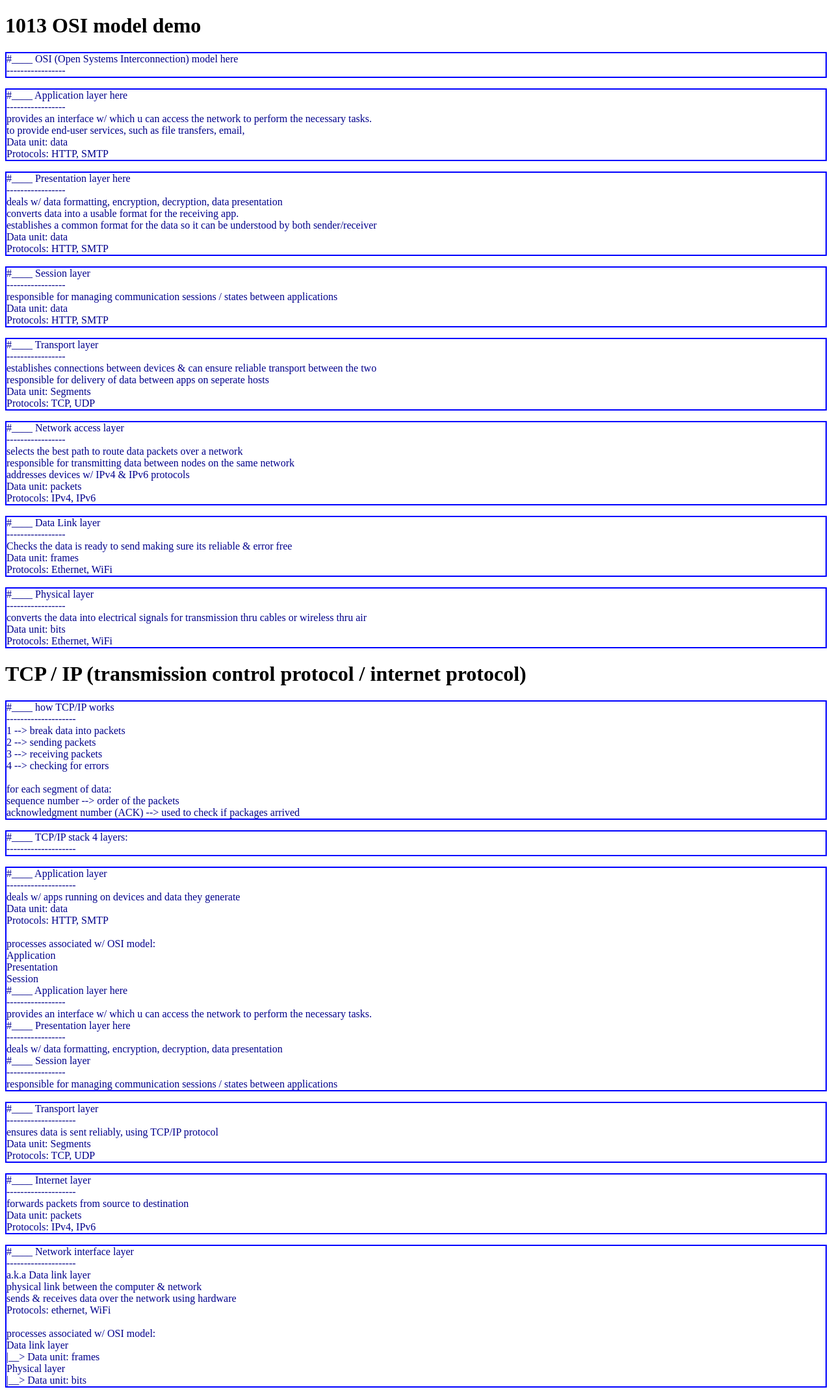
After one commit to py3user22/django_demo1002, a Django app: template myapp1002/templates/1013_osi_model_demo1.html in a window 1280 px wide. The commit adds this page. Shown: the whole page at 65% size. Run offline with Django 5.2, Linux system fonts and the light colour scheme; the template is opened without the code that fills it, so the values that code supplies are empty.

Commit message:
added 1013 osi model demo1

```diff
--- /dev/null
+++ b/myapp1002/templates/1013_osi_model_demo1.html
@@ -0,0 +1,147 @@
+<!doctype html>
+<html lang="en">
+<head>
+    <meta charset="UTF-8">
+    <meta name="viewport"
+          content="width=device-width, user-scalable=no, initial-scale=1.0, maximum-scale=1.0, minimum-scale=1.0">
+    <meta http-equiv="X-UA-Compatible" content="ie=edge">
+    <title>1013 osi model demo  </title>
+    <style>
+        p {color: darkblue; border: 2px solid blue;}
+    </style>
+</head>
+<body>
+    <h1>1013 OSI model demo</h1>
+    <p>
+        #____ OSI (Open Systems Interconnection) model here  <br>-----------------<br>
+
+    </p>
+
+    <p>
+        #____ Application layer  here  <br>-----------------<br>
+        provides an interface w/ which u can access the network to perform the necessary tasks. <br>
+        to provide end-user services, such as file transfers, email, <br>
+        Data unit: data <br>
+        Protocols: HTTP, SMTP <br>
+    </p>
+
+    <p>
+        #____ Presentation layer here  <br>-----------------<br>
+        deals w/ data formatting, encryption, decryption, data presentation <br>
+        converts data into a usable format for the receiving app. <br>
+        establishes a common format for the data so it can be understood by both sender/receiver <br>
+        Data unit: data <br>
+        Protocols: HTTP, SMTP <br>
+    </p>
+
+    <p>
+        #____ Session layer  <br>-----------------<br>
+        responsible for managing communication sessions / states between applications <br>
+        Data unit: data <br>
+        Protocols: HTTP, SMTP <br>
+    </p>
+
+    <p>
+        #____ Transport layer  <br>-----------------<br>
+        establishes connections between devices & can ensure reliable transport between the two <br>
+        responsible for delivery of data between apps on seperate hosts <br>
+        Data unit: Segments <br>
+        Protocols: TCP, UDP <br>
+    </p>
+
+    <p>
+        #____ Network access layer  <br>-----------------<br>
+        selects the best path to route data packets over a network <br>
+        responsible for transmitting data between nodes on the same network <br>
+        addresses devices w/ IPv4 & IPv6 protocols <br>
+        Data unit: packets <br>
+        Protocols: IPv4, IPv6 <br>
+    </p>
+
+    <p>
+        #____ Data Link layer <br>-----------------<br>
+        Checks the data is ready to send making sure its reliable & error free <br>
+        Data unit: frames <br>
+        Protocols: Ethernet, WiFi <br>
+    </p>
+
+    <p>
+        #____ Physical layer  <br>-----------------<br>
+        converts the data into electrical signals for transmission thru cables or wireless thru air <br>
+        Data unit: bits <br>
+        Protocols: Ethernet, WiFi <br>
+
+    </p>
+
+    <h1> TCP / IP (transmission control protocol / internet protocol)</h1>
+    <p>
+        #____ how TCP/IP works  <br>--------------------<br>
+        1 --> break data into packets <br>
+        2 --> sending packets <br>
+        3 --> receiving packets <br>
+        4 --> checking for errors <br><br>
+
+        for each segment of data: <br>
+        sequence number --> order of the packets <br>
+        acknowledgment number (ACK) --> used to check if packages arrived <br>
+    </p>
+
+    <p>
+        #____ TCP/IP stack 4 layers:  <br>--------------------<br>
+
+    </p>
+
+    <p>
+        #____ Application layer  <br>--------------------<br>
+        deals w/ apps running on devices and data they generate <br>
+        Data unit: data <br>
+        Protocols: HTTP, SMTP <br>
+        <br>
+        processes associated w/ OSI model: <br>
+        Application  <br>
+        Presentation  <br>
+        Session  <br>
+
+        #____ Application layer  here  <br>-----------------<br>
+        provides an interface w/ which u can access the network to perform the necessary tasks. <br>
+
+        #____ Presentation layer here  <br>-----------------<br>
+        deals w/ data formatting, encryption, decryption, data presentation <br>
+
+        #____ Session layer  <br>-----------------<br>
+        responsible for managing communication sessions / states between applications <br>
+
+    </p>
+
+    <p>
+        #____ Transport layer  <br>--------------------<br>
+        ensures data is sent reliably, using TCP/IP protocol <br>
+        Data unit: Segments <br>
+        Protocols: TCP, UDP <br>
+    </p>
+
+    <p>
+        #____ Internet layer  <br>--------------------<br>
+        forwards packets from source to destination <br>
+        Data unit: packets <br>
+        Protocols: IPv4, IPv6 <br>
+    </p>
+
+    <p>
+        #____ Network interface layer  <br>--------------------<br>
+        a.k.a  Data link layer <br>
+        physical link between the computer & network <br>
+        sends & receives data over the network using hardware <br>
+        Protocols: ethernet, WiFi <br>
+         <br>
+        processes associated w/ OSI model: <br>
+        Data link layer   <br>
+        |__>  Data unit: frames <br>
+        Physical layer  <br>
+        |__> Data unit: bits <br>
+    </p>
+
+
+
+</body>
+</html>
```
Also changed, not shown: myapp1002/templates/1012_sc900_notes_p1.html (added, +90 -0 lines), myapp1002/templates/resume_101024.html (+104 -9 lines).
